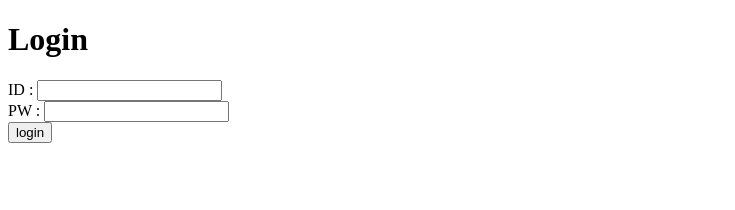
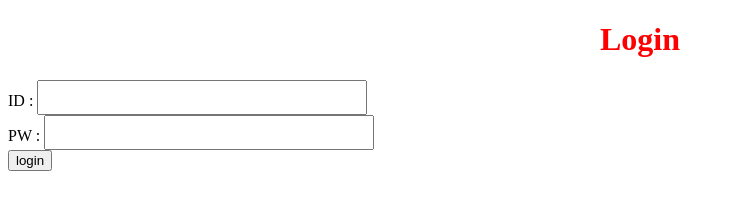
Before and after one commit to Tory99/WepStart, a plain HTML site: page login.html in a window 1280 px wide. Shown: the whole page, without its empty margins (0-735 px from the left). Drawn offline with Linux system fonts and the light colour scheme.

Commit message:
css push

```diff
--- /dev/null
+++ b/login.css
@@ -0,0 +1,14 @@
+h1 { /* h1 */
+    color: red;
+    text-align: center;
+}
+
+.login_inputs {
+    font-size: 25px;
+}
+
+#btn_login{
+    font-size: 25px;
+    width: 100px;
+    height: 30px;
+}
--- a/login.html
+++ b/login.html
@@ -1,17 +1,19 @@
 <!DOCTYPE html>
 <html>
+    <!--외부 스타일 시트-->
     <head>
         <meta charset="UTF-8">
         <title> login </title>
+        <link rel="stylesheet" href="login.css">
     </head>
     <body>
         <h1>Login</h1>
         <form>
-            ID : <input type="text">
+            ID : <input class="login_inputs" type="text">
             <br>
-            PW : <input type="password">
+            PW : <input class="login_inputs" type="password">
             <br>
-            <input type="button" value="login">
+            <input id="login_btn" type="button" value="login">
         </form>
     </body>
 </html>
```
